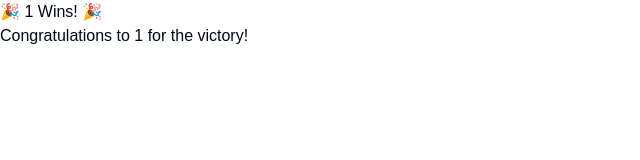
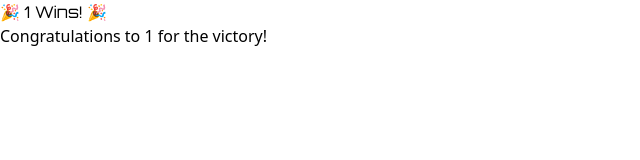
Before and after one commit to DE-immersive-game/ImmersiveGame-Front, a Next.js app: page /1/win in a window 1280 px wide. Shown: the top 160 px of the page, without its empty margins (0-640 px from the left). Built offline with nearby package versions, Linux system fonts and the light colour scheme; no server answers.

Commit message:
setup font with tailwind

```diff
--- a/app/components/win/Win.tsx
+++ b/app/components/win/Win.tsx
@@ -3,7 +3,7 @@
 const Win = ({ team }: { team: string }) => {
   return (
     <div>
-      <h1>🎉 {team} Wins! 🎉</h1>
+      <h1 className="font-orbitron ">🎉 {team} Wins! 🎉</h1>
       <p>Congratulations to {team} for the victory!</p>
     </div>
   );
--- a/app/globals.css
+++ b/app/globals.css
@@ -1,72 +1,5 @@
+@import url('https://fonts.googleapis.com/css2?family=Orbitron:wght@400..900&display=swap');
+
 @tailwind base;
 @tailwind components;
 @tailwind utilities;
-
-body {
-  font-family: Arial, Helvetica, sans-serif;
-}
-
-@layer base {
-  :root {
-    --background: 0 0% 100%;
-    --foreground: 222.2 84% 4.9%;
-    --card: 0 0% 100%;
-    --card-foreground: 222.2 84% 4.9%;
-    --popover: 0 0% 100%;
-    --popover-foreground: 222.2 84% 4.9%;
-    --primary: 222.2 47.4% 11.2%;
-    --primary-foreground: 210 40% 98%;
-    --secondary: 210 40% 96.1%;
-    --secondary-foreground: 222.2 47.4% 11.2%;
-    --muted: 210 40% 96.1%;
-    --muted-foreground: 215.4 16.3% 46.9%;
-    --accent: 210 40% 96.1%;
-    --accent-foreground: 222.2 47.4% 11.2%;
-    --destructive: 0 84.2% 60.2%;
-    --destructive-foreground: 210 40% 98%;
-    --border: 214.3 31.8% 91.4%;
-    --input: 214.3 31.8% 91.4%;
-    --ring: 222.2 84% 4.9%;
-    --chart-1: 12 76% 61%;
-    --chart-2: 173 58% 39%;
-    --chart-3: 197 37% 24%;
-    --chart-4: 43 74% 66%;
-    --chart-5: 27 87% 67%;
-    --radius: 0.5rem;
-  }
-  .dark {
-    --background: 222.2 84% 4.9%;
-    --foreground: 210 40% 98%;
-    --card: 222.2 84% 4.9%;
-    --card-foreground: 210 40% 98%;
-    --popover: 222.2 84% 4.9%;
-    --popover-foreground: 210 40% 98%;
-    --primary: 210 40% 98%;
-    --primary-foreground: 222.2 47.4% 11.2%;
-    --secondary: 217.2 32.6% 17.5%;
-    --secondary-foreground: 210 40% 98%;
-    --muted: 217.2 32.6% 17.5%;
-    --muted-foreground: 215 20.2% 65.1%;
-    --accent: 217.2 32.6% 17.5%;
-    --accent-foreground: 210 40% 98%;
-    --destructive: 0 62.8% 30.6%;
-    --destructive-foreground: 210 40% 98%;
-    --border: 217.2 32.6% 17.5%;
-    --input: 217.2 32.6% 17.5%;
-    --ring: 212.7 26.8% 83.9%;
-    --chart-1: 220 70% 50%;
-    --chart-2: 160 60% 45%;
-    --chart-3: 30 80% 55%;
-    --chart-4: 280 65% 60%;
-    --chart-5: 340 75% 55%;
-  }
-}
-
-@layer base {
-  * {
-    @apply border-border;
-  }
-  body {
-    @apply bg-background text-foreground;
-  }
-}
--- a/app/layout.tsx
+++ b/app/layout.tsx
@@ -3,6 +3,7 @@
 import './globals.css';
 import { WebSocketProvider } from './context/WebSocketContext';
 import { usePathname } from 'next/navigation';
+
 
 export default function RootLayout({ children }: { children: React.ReactNode }) {
   const pathname = usePathname();
--- a/tailwind.config.ts
+++ b/tailwind.config.ts
@@ -1,4 +1,4 @@
-import type { Config } from "tailwindcss";
+const defaultTheme = require('tailwindcss/defaultTheme');
 
 export default {
     darkMode: ["class"],
@@ -8,55 +8,11 @@ export default {
     "./app/**/*.{js,ts,jsx,tsx,mdx}",
   ],
   theme: {
-  	extend: {
-  		colors: {
-  			background: 'hsl(var(--background))',
-  			foreground: 'hsl(var(--foreground))',
-  			card: {
-  				DEFAULT: 'hsl(var(--card))',
-  				foreground: 'hsl(var(--card-foreground))'
-  			},
-  			popover: {
-  				DEFAULT: 'hsl(var(--popover))',
-  				foreground: 'hsl(var(--popover-foreground))'
-  			},
-  			primary: {
-  				DEFAULT: 'hsl(var(--primary))',
-  				foreground: 'hsl(var(--primary-foreground))'
-  			},
-  			secondary: {
-  				DEFAULT: 'hsl(var(--secondary))',
-  				foreground: 'hsl(var(--secondary-foreground))'
-  			},
-  			muted: {
-  				DEFAULT: 'hsl(var(--muted))',
-  				foreground: 'hsl(var(--muted-foreground))'
-  			},
-  			accent: {
-  				DEFAULT: 'hsl(var(--accent))',
-  				foreground: 'hsl(var(--accent-foreground))'
-  			},
-  			destructive: {
-  				DEFAULT: 'hsl(var(--destructive))',
-  				foreground: 'hsl(var(--destructive-foreground))'
-  			},
-  			border: 'hsl(var(--border))',
-  			input: 'hsl(var(--input))',
-  			ring: 'hsl(var(--ring))',
-  			chart: {
-  				'1': 'hsl(var(--chart-1))',
-  				'2': 'hsl(var(--chart-2))',
-  				'3': 'hsl(var(--chart-3))',
-  				'4': 'hsl(var(--chart-4))',
-  				'5': 'hsl(var(--chart-5))'
-  			}
-  		},
-  		borderRadius: {
-  			lg: 'var(--radius)',
-  			md: 'calc(var(--radius) - 2px)',
-  			sm: 'calc(var(--radius) - 4px)'
-  		}
-  	}
+    extend: {
+      fontFamily: {
+        orbitron: ['Orbitron', ...defaultTheme.fontFamily.sans], // Orbitron comme police principale
+      },
+    },
   },
-  plugins: [require("tailwindcss-animate")],
-} satisfies Config;
+  plugins: [],
+};
```
